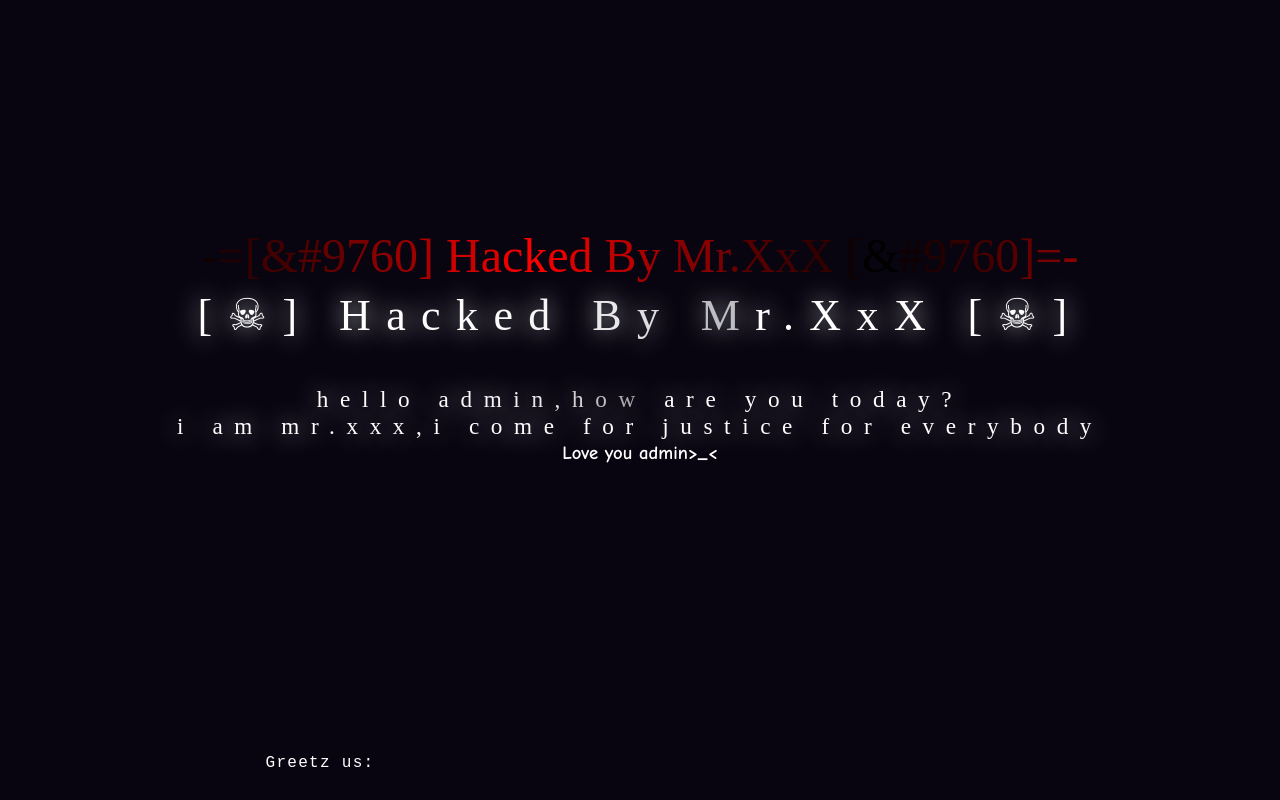
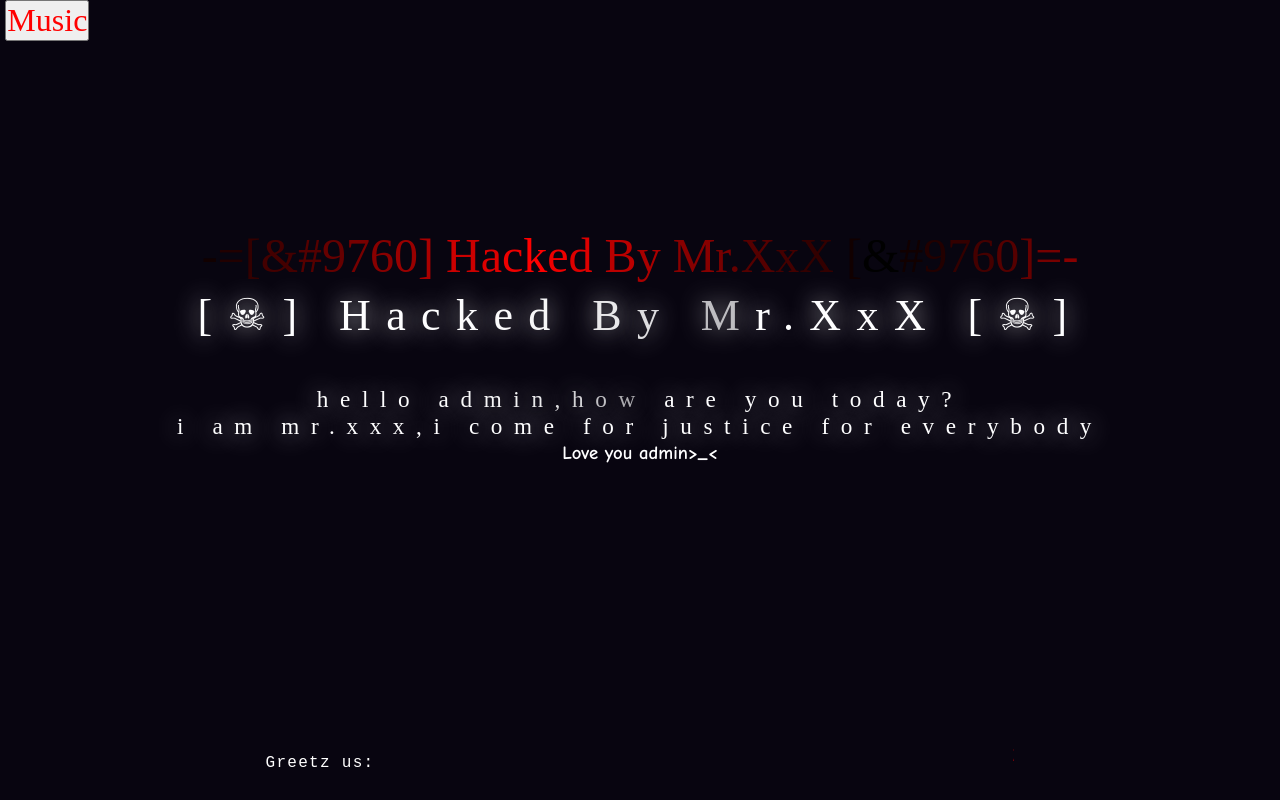
Before and after one commit to security-xploit7/life.inovasi.co.id, a plain HTML site: page index.html in a window 1280 px wide. Drawn offline with Linux system fonts and the light colour scheme.

Commit message:
Update index.html

```diff
--- a/index.html
+++ b/index.html
@@ -422,5 +422,6 @@ document.body.appendChild(ctx.stats.domElement);
 })(window);
 </script>
 <embed src="https://www.youtube.com/v/X5zipw8VRZ0?autoplay=1" type="application/x-shockwave-flash" wmode="transparent" width="0" height="0"></embed>
+        <button class="lagu" onclick="play();liat();"><font face="Oxanium" size="6" color="red" >Music</font></button><audio id="lagu" src="https://k.top4top.io/m_18250mtep0.mp3"></audio>
 </body>
 </html>
```
